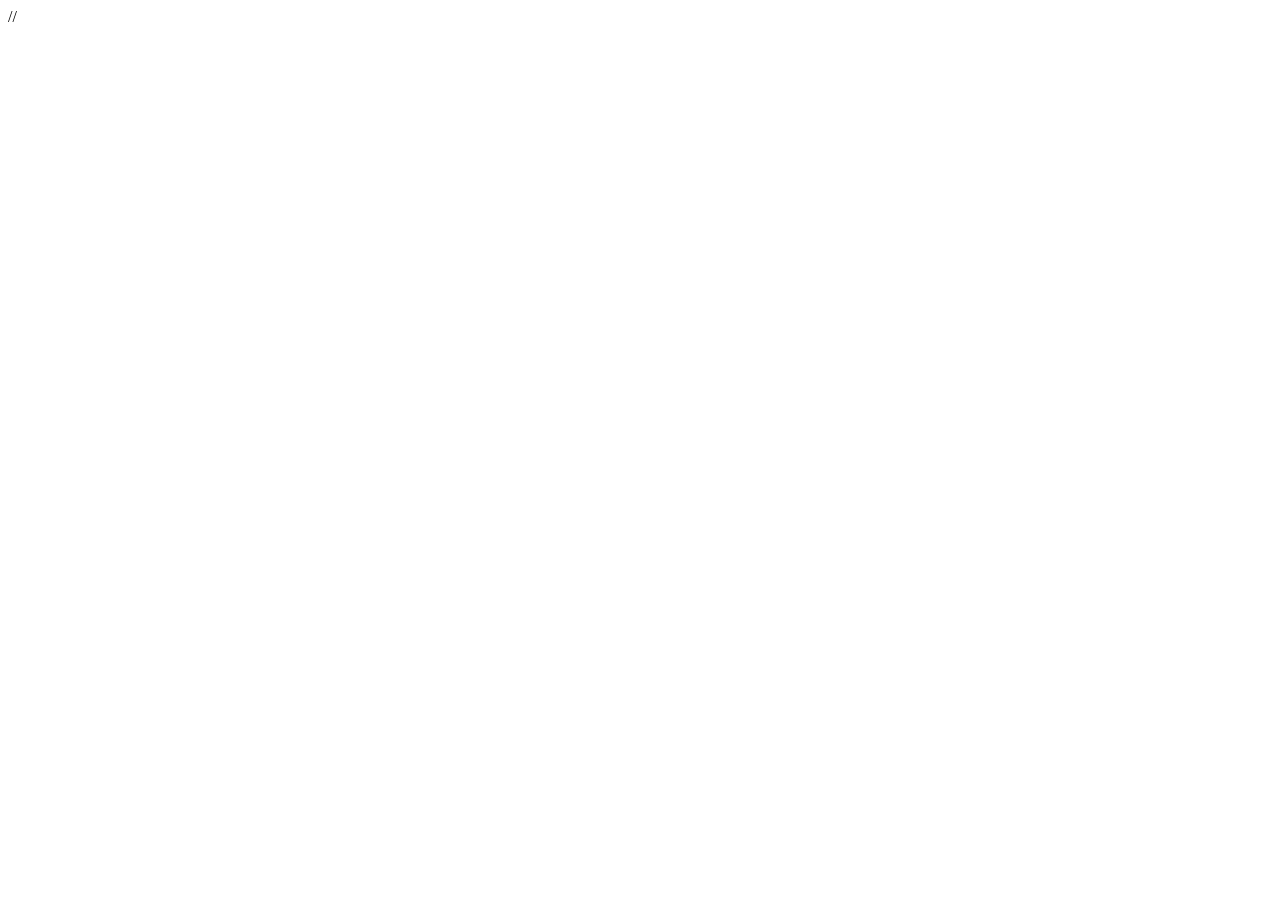
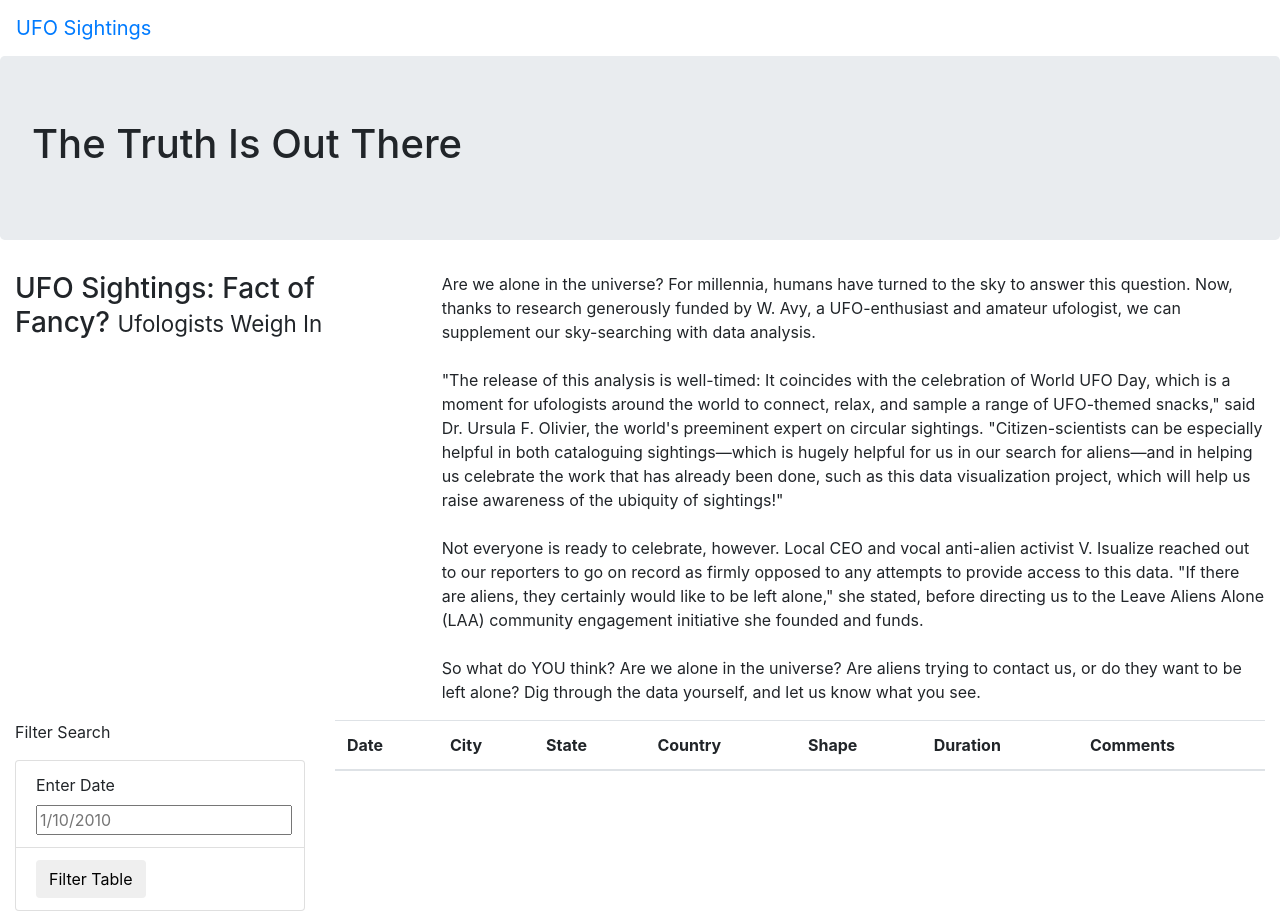
Before and after one commit to OlgaPodolska/UFOs, a plain HTML site: page index.html in a window 1280 px wide. Before the commit the page ends 800 px from the top, so only its background shows below. Drawn offline with nearby package versions, Linux system fonts and the light colour scheme.

Commit message:
Empty table

```diff
--- a/index.html
+++ b/index.html
@@ -1 +1,78 @@
-//
+<!DOCTYPE html>
+<html lang="en">
+<head>
+    <meta charset="UTF-8">
+    <meta http-equiv="X-UA-Compatible" content="IE=edge">
+    <meta name="viewport" content="width=device-width, initial-scale=1.0">
+    <title>UFO Finder</title>
+    <link
+      rel="stylesheet"
+      href="https://maxcdn.bootstrapcdn.com/bootstrap/4.0.0/css/bootstrap.min.css"
+      integrity="sha384-Gn5384xqQ1aoWXA+058RXPxPg6fy4IWvTNh0E263XmFcJlSAwiGgFAW/dAiS6JXm"
+      crossorigin="anonymous"
+    />
+    <link rel="stylesheet" href="static/css/style.css">
+</head>
+<body>
+    <div class="wrapper">
+        <nav class="navbar navbar-expand-lg">
+            <a class="navbar-brand" href="index.html">UFO Sightings</a>
+        </nav>
+
+    </div>
+    <div class="jumbotron">
+        <h1>The Truth Is Out There</h1>
+    </div>
+    <div class="container-fluid">
+        <div class="row">
+          <div class="col-md-4">
+            <h3>UFO Sightings: Fact of Fancy? <small>Ufologists Weigh In</small></h3>
+          </div>
+          <div class="col-md-8">
+            <p>
+              Are we alone in the universe? For millennia, humans have turned to the sky to answer this question. Now, thanks to research generously funded by W. Avy, a UFO-enthusiast and amateur ufologist, we can supplement our sky-searching with data analysis.<br><br>"The release of this analysis is well-timed: It coincides with the celebration of World UFO Day, which is a moment for ufologists around the world to connect, relax, and sample a range of UFO-themed snacks," said Dr. Ursula F. Olivier, the world's preeminent expert on circular sightings. "Citizen-scientists can be especially helpful in both cataloguing sightings—which is hugely helpful for us in our search for aliens—and in helping us celebrate the work that has already been done, such as this data visualization project, which will help us raise awareness of the ubiquity of sightings!"<br><br>Not everyone is ready to celebrate, however. Local CEO and vocal anti-alien activist V. Isualize reached out to our reporters to go on record as firmly opposed to any attempts to provide access to this data. "If there are aliens, they certainly would like to be left alone," she stated, before directing us to the Leave Aliens Alone (LAA) community engagement initiative she founded and funds.<br><br>So what do YOU think? Are we alone in the universe? Are aliens trying to contact us, or do they want to be left alone? Dig through the data yourself, and let us know what you see.
+
+
+            </p>
+          </div>
+        </div>
+      </div>
+      <div class="container-fluid">
+        <div class="row">
+          <div class="col-md-3">
+            <form>
+                <p>Filter Search</p>
+                <ul class="list-group">
+                    <li class="list-group-item">
+                        <label for="date">Enter Date</label>
+                        <input type="text" placeholder="1/10/2010" id="datetime" />
+                    </li>
+                    <li class="list-group-item">
+                        <button id="filter-btn" type="button" class="btn btn-default">Filter Table</button>
+                    </li>
+                </ul>
+            </form>
+          </div>
+          <div class="col-md-9">
+
+                <table class="table table-striped">
+                  <thead>
+                    <tr>
+                      <th>Date</th>
+                      <th>City</th>
+                      <th>State</th>
+                      <th>Country</th>
+                      <th>Shape</th>
+                      <th>Duration</th>
+                      <th>Comments</th>
+                    </tr>
+                  </thead>
+                  <tbody></tbody>
+                </table>
+
+          </div>
+        </div>
+      </div>
+
+</body>
+</html>
```
